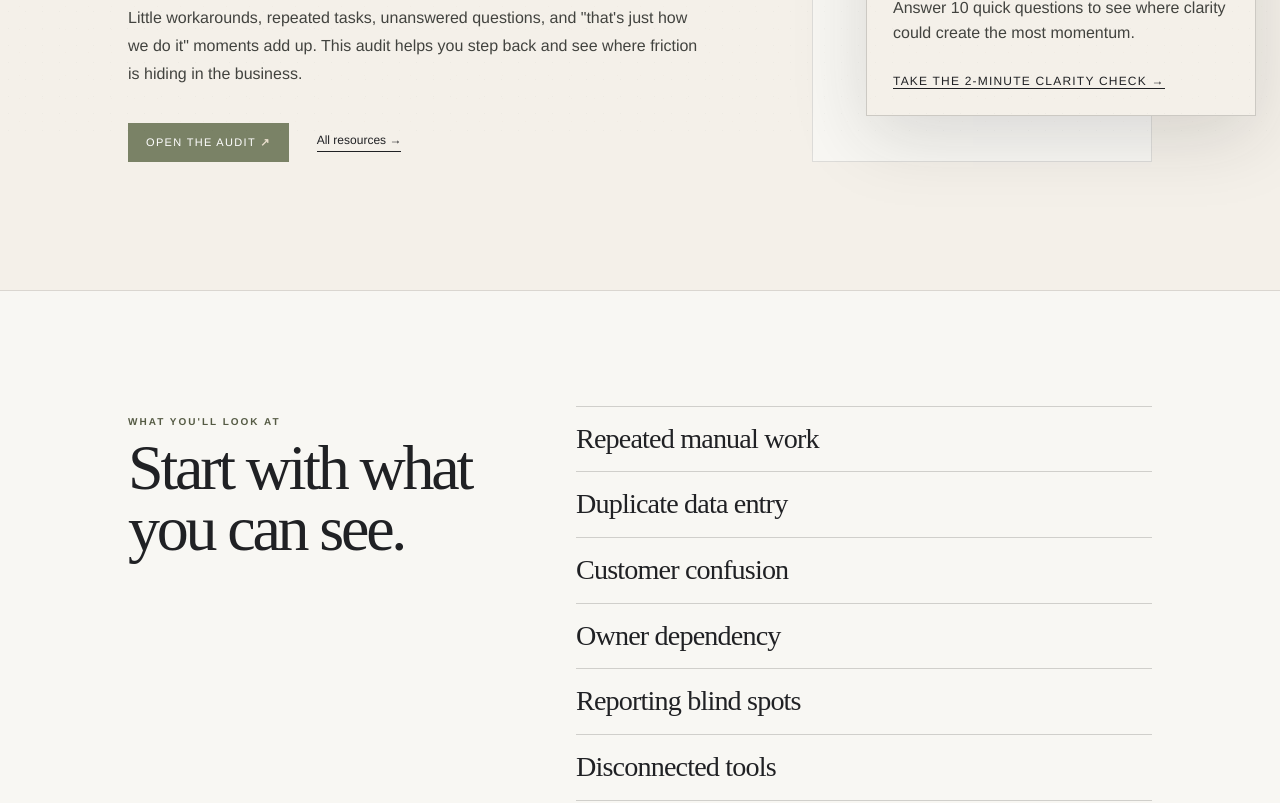
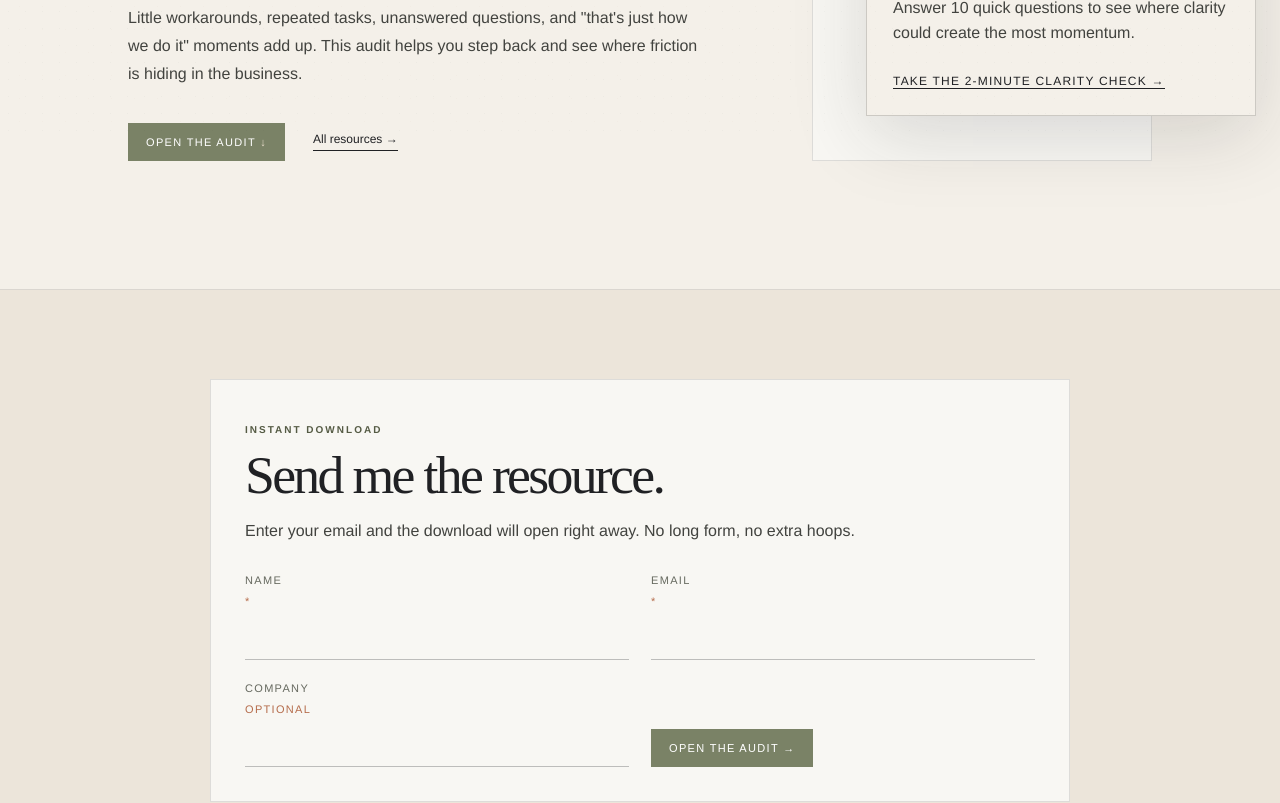
Before and after one commit to laurennhowelll-droid/mosaic-main, a Next.js app: page /resources/friction in a window 1280 px wide. Shown: the part 660-1463 px from the top of the page. Built offline with nearby package versions, Linux system fonts and the light colour scheme.

Commit message:
Gate resource downloads with email capture

```diff
--- /dev/null
+++ b/app/api/resource-download/route.ts
@@ -0,0 +1,77 @@
+import { NextResponse } from "next/server";
+import { getSupabaseServerClient } from "../../../lib/supabase/server";
+import { getResource } from "../../resources/resources";
+
+const emailPattern = /^\S+@\S+\.\S+$/;
+
+type ResourceDownloadPayload = {
+  name?: unknown;
+  email?: unknown;
+  companyName?: unknown;
+  resourceSlug?: unknown;
+  pageUrl?: unknown;
+  referrer?: unknown;
+};
+
+function clean(value: unknown) {
+  return typeof value === "string" ? value.trim() : "";
+}
+
+export async function POST(request: Request) {
+  let payload: ResourceDownloadPayload;
+
+  try {
+    payload = await request.json();
+  } catch {
+    return NextResponse.json({ error: "Please check the form and try again." }, { status: 400 });
+  }
+
+  const name = clean(payload.name);
+  const email = clean(payload.email).toLowerCase();
+  const companyName = clean(payload.companyName) || "Resource Download";
+  const resourceSlug = clean(payload.resourceSlug);
+  const pageUrl = clean(payload.pageUrl);
+  const referrer = clean(payload.referrer);
+  const resource = getResource(resourceSlug);
+
+  if (!name || !email || !resource) {
+    return NextResponse.json({ error: "Please complete the required fields." }, { status: 400 });
+  }
+
+  if (!emailPattern.test(email)) {
+    return NextResponse.json({ error: "Please enter a valid email address." }, { status: 400 });
+  }
+
+  try {
+    const supabase = getSupabaseServerClient();
+    const { error } = await supabase.from("leads").insert({
+      company_name: companyName,
+      contact_name: name,
+      email,
+      phone: null,
+      website: null,
+      problems: `Requested resource: ${resource.title}`,
+      budget: "Not sure yet",
+      source: "resource_download",
+      status: "new",
+      notes: [
+        `Resource: ${resource.title}`,
+        `Resource URL: /resources/${resource.slug}`,
+        pageUrl ? `Page URL: ${pageUrl}` : null,
+        referrer ? `Referrer: ${referrer}` : null,
+      ]
+        .filter(Boolean)
+        .join("\n\n"),
+    });
+
+    if (error) {
+      console.error("Resource download lead insert failed", error);
+      return NextResponse.json({ error: "We couldn't save your email. Please try again." }, { status: 500 });
+    }
+  } catch (error) {
+    console.error("Resource download submission failed", error);
+    return NextResponse.json({ error: "We couldn't save your email. Please try again." }, { status: 500 });
+  }
+
+  return NextResponse.json({ ok: true, filePath: resource.filePath });
+}
--- /dev/null
+++ b/app/resources/ResourceDownloadGate.tsx
@@ -0,0 +1,111 @@
+"use client";
+
+import { FormEvent, useState } from "react";
+import type { Resource } from "./resources";
+
+type DownloadGateProps = {
+  resource: Resource;
+};
+
+export default function ResourceDownloadGate({ resource }: DownloadGateProps) {
+  const [form, setForm] = useState({
+    name: "",
+    email: "",
+    companyName: "",
+  });
+  const [status, setStatus] = useState<"idle" | "loading" | "success" | "error">("idle");
+  const [message, setMessage] = useState("");
+
+  function updateField(name: keyof typeof form, value: string) {
+    setForm((current) => ({ ...current, [name]: value }));
+  }
+
+  async function handleSubmit(event: FormEvent<HTMLFormElement>) {
+    event.preventDefault();
+    if (status === "loading") return;
+
+    setStatus("loading");
+    setMessage("");
+
+    try {
+      const response = await fetch("/api/resource-download", {
+        method: "POST",
+        headers: { "Content-Type": "application/json" },
+        body: JSON.stringify({
+          ...form,
+          resourceSlug: resource.slug,
+          pageUrl: window.location.href,
+          referrer: document.referrer,
+        }),
+      });
+      const data = (await response.json()) as { ok?: boolean; filePath?: string; error?: string };
+
+      if (!response.ok || !data.ok || !data.filePath) {
+        setStatus("error");
+        setMessage(data.error ?? "We couldn't unlock the download. Please try again.");
+        return;
+      }
+
+      setStatus("success");
+      window.open(data.filePath, "_blank", "noopener,noreferrer");
+    } catch {
+      setStatus("error");
+      setMessage("Something went wrong. Please try again.");
+    }
+  }
+
+  return (
+    <div className="resource-download-card">
+      <p className="kicker">Instant Download</p>
+      <h2>Send me the resource.</h2>
+      <p>
+        Enter your email and the download will open right away. No long form, no extra hoops.
+      </p>
+      <form onSubmit={handleSubmit}>
+        <label>
+          Name <span>*</span>
+          <input
+            required
+            name="name"
+            value={form.name}
+            onChange={(event) => updateField("name", event.target.value)}
+            autoComplete="name"
+          />
+        </label>
+        <label>
+          Email <span>*</span>
+          <input
+            required
+            type="email"
+            name="email"
+            value={form.email}
+            onChange={(event) => updateField("email", event.target.value)}
+            autoComplete="email"
+          />
+        </label>
+        <label>
+          Company <span>Optional</span>
+          <input
+            name="companyName"
+            value={form.companyName}
+            onChange={(event) => updateField("companyName", event.target.value)}
+            autoComplete="organization"
+          />
+        </label>
+        <button className="button" type="submit" disabled={status === "loading"}>
+          {status === "loading" ? "Opening..." : `${resource.ctaLabel} →`}
+        </button>
+      </form>
+      {status === "success" && (
+        <p className="resource-download-success">
+          Download opened. If your browser blocked the new tab,{" "}
+          <a href={resource.filePath} target="_blank" rel="noreferrer">
+            open it here
+          </a>
+          .
+        </p>
+      )}
+      {status === "error" && message && <p className="admin-form-error">{message}</p>}
+    </div>
+  );
+}
--- a/app/resources/ResourceLandingPage.tsx
+++ b/app/resources/ResourceLandingPage.tsx
@@ -1,4 +1,5 @@
 import Link from "next/link";
+import ResourceDownloadGate from "./ResourceDownloadGate";
 import type { Resource } from "./resources";
 
 const clarityCheckHref = "/clarity-check";
@@ -13,9 +14,9 @@ export default function ResourceLandingPage({ resource }: { resource: Resource }
           <p className="free-resource-subtitle">{resource.shortDescription}</p>
           <p className="free-resource-intro">{resource.longDescription}</p>
           <div className="actions">
-            <Link className="button" href={resource.filePath} target="_blank">
-              {resource.ctaLabel} <b>↗</b>
-            </Link>
+            <a className="button" href="#download">
+              {resource.ctaLabel} <b>↓</b>
+            </a>
             {resource.secondaryCta && (
               <Link className="text-link" href={resource.secondaryCta.href}>
                 {resource.secondaryCta.label} →
@@ -29,6 +30,10 @@ export default function ResourceLandingPage({ resource }: { resource: Resource }
           <span>Category</span>
           <strong>{resource.category}</strong>
         </aside>
+      </section>
+
+      <section className="resource-download-section" id="download">
+        <ResourceDownloadGate resource={resource} />
       </section>
 
       <section className="free-resource-focus">
--- a/app/resources/page.tsx
+++ b/app/resources/page.tsx
@@ -35,7 +35,7 @@ export default function FreeResourcesPage() {
               <p className="free-card-description">{resource.shortDescription}</p>
               <p className="free-card-support">{resource.librarySupportingCopy}</p>
               <div className="free-card-foot">
-                <span className="free-card-cta">{resource.ctaLabel}</span>
+                <span className="free-card-cta">View Resource</span>
                 <b>↗</b>
               </div>
             </article>
```
Also changed, not shown: app/globals.css.
